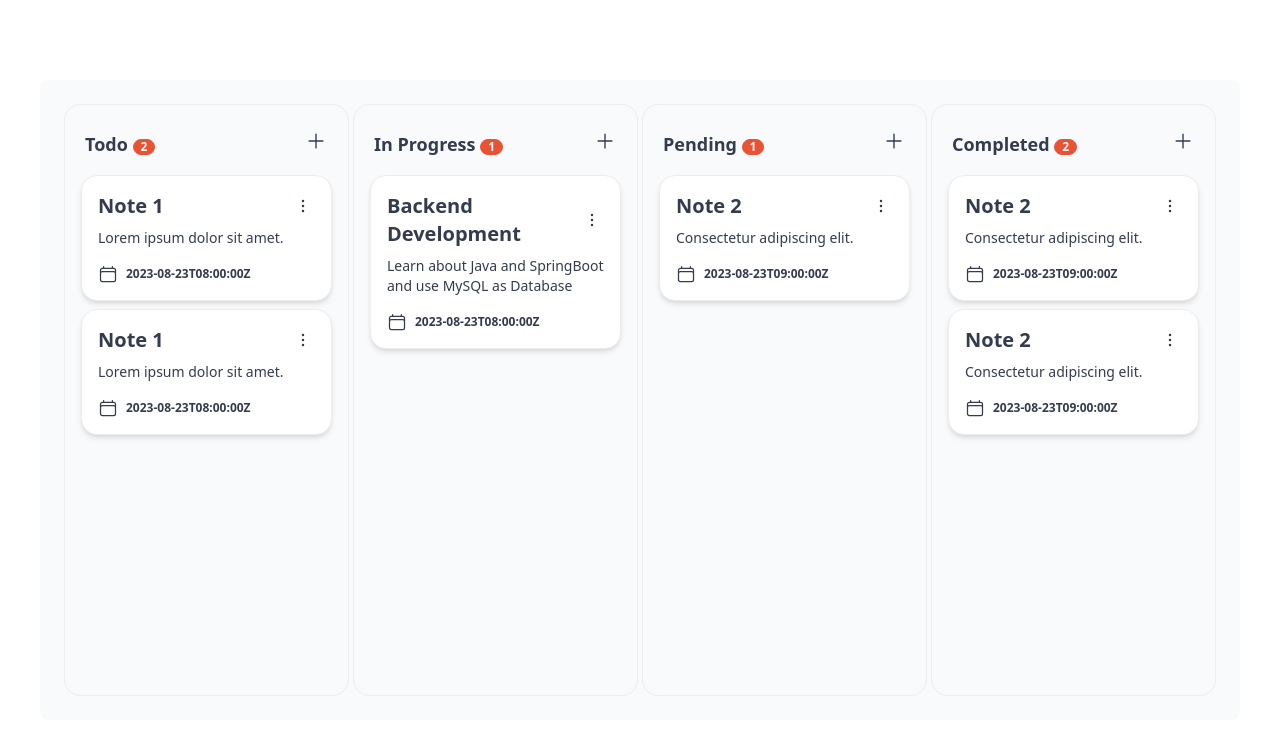
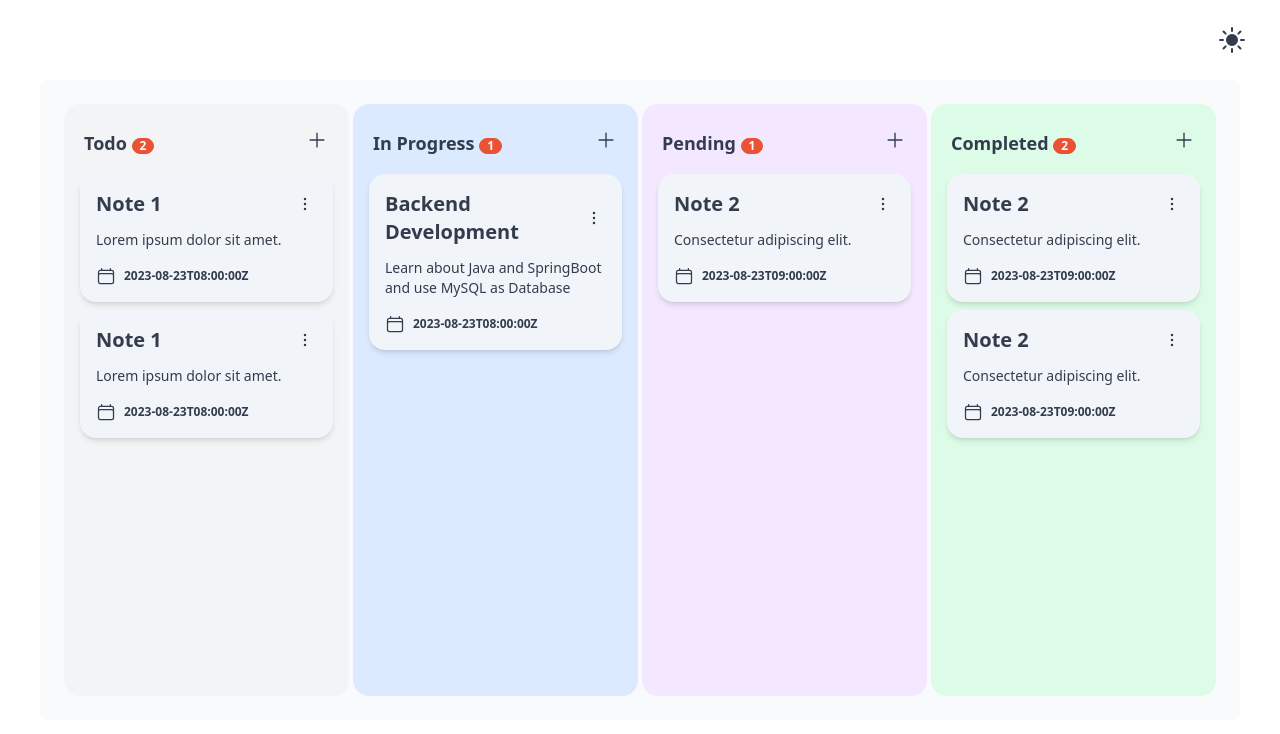
Before and after one commit to iampiku/Notepad, a Vue app: page / in a window 1280 px wide. Shown: the top 734 px of the page. Built offline with nearby package versions, Linux system fonts and the light colour scheme.

Commit message:
🖌️ theme switch integration in new layout

```diff
--- a/src/App.vue
+++ b/src/App.vue
@@ -16,7 +16,10 @@
 			v-model="showDeleteModal"
 			@onDelete="handleDeleteNote"
 		/>
-		<!-- <ThemeSwitch @onThemeChange="handleThemeSwitch" /> -->
+		<ThemeSwitch
+			class="absolute top-6 right-8"
+			@onThemeChange="handleThemeSwitch"
+		/>
 	</main>
 </template>
 
@@ -30,7 +33,7 @@ import { useNoteStore } from "@/store/NoteStore";
 const noteStore = useNoteStore();
 
 import NotesGrid from "@/components/Notes/NotesGrid.vue";
-// import ThemeSwitch from "@/components/ThemeSwitch.vue";
+import ThemeSwitch from "@/components/ThemeSwitch.vue";
 import AddNoteModal from "@/components/Modals/AddNoteModal.vue";
 import EditNoteModal from "@/components/Modals/EditNoteModal.vue";
 import DeleteNoteModal from "@/components/Modals/DeleteNoteModal.vue";
@@ -74,7 +77,7 @@ function handleDeleteNote(note?: INote) {
 	}
 }
 
-// function handleThemeSwitch(isDark: boolean) {
-// 	noteStore.updateCurrentTheme(isDark ? "night" : "emerald");
-// }
+function handleThemeSwitch(isDark: boolean) {
+	noteStore.updateCurrentTheme(isDark ? "night" : "emerald");
+}
 </script>
--- a/src/components/Notes/NoteCard.vue
+++ b/src/components/Notes/NoteCard.vue
@@ -1,7 +1,10 @@
 <template>
 	<div
 		draggable="true"
-		:class="`card card-bordered ${bgColor} p-4 text-sm cursor-move max-w-xs shadow-md`"
+		:class="{
+			'bg-slate-800': noteStore.getCurrentTheme === 'night',
+		}"
+		class="card card-compact bg-slate-100 p-4 text-sm cursor-move max-w-xs shadow-md"
 	>
 		<div class="card-title font-bold pb-2 justify-between">
 			<span>{{ props.note.title }}</span>
@@ -28,8 +31,14 @@
 			<Menu
 				v-if="showMenu"
 				class="absolute right-1 top-11"
-				@on-edit="emit('onEdit')"
-				@on-delete="emit('onDelete')"
+				@on-edit="
+					emit('onEdit');
+					showMenu = false;
+				"
+				@on-delete="
+					emit('onDelete');
+					showMenu = false;
+				"
 			></Menu>
 		</div>
 		<p class="pb-4">{{ props.note.note }}</p>
@@ -56,11 +65,11 @@
 </template>
 
 <script setup lang="ts">
-import { ref, computed } from "vue";
+import { ref } from "vue";
 
 import INote from "@/interface/INote";
 
-import Menu from "@/components/Form/Menus.vue";
+import Menu from "@/components/form/Menus.vue";
 
 import { useNoteStore } from "@/store/NoteStore";
 const noteStore = useNoteStore();
@@ -74,11 +83,5 @@ const emit = defineEmits<{
 	(e: "onDelete"): void;
 }>();
 
-const bgColor = computed(() => {
-	return noteStore.getCurrentTheme === "emerald"
-		? "bg-white"
-		: "bg-primary-content";
-});
-
 const showMenu = ref<boolean>(false);
 </script>
--- a/src/components/Notes/NotesGrid.vue
+++ b/src/components/Notes/NotesGrid.vue
@@ -1,12 +1,29 @@
 <template>
 	<div
 		id="todo-container"
+		:class="[
+			noteStore.getCurrentTheme === 'night' ? 'bg-slate-700' : 'bg-slate-50',
+		]"
 		class="grid gap-1 sm:grid-cols-1 md:grid-cols-2 lg:grid-cols-4 bg-slate-50 p-6 my-20 md:mx-10 rounded-lg"
 	>
 		<div
 			:key="index"
-			v-for="(note, index) in notes"
-			:class="`card card-bordered ${note.bgColor}`"
+			v-for="(note, index) in notesContainer"
+			class="card"
+			:class="{
+				'bg-gray-100': note.title === 'Todo',
+				'bg-blue-100': note.title === 'In Progress',
+				'bg-purple-100': note.title === 'Pending',
+				'bg-green-100': note.title === 'Completed',
+				'bg-gray-900':
+					note.title === 'Todo' && noteStore.getCurrentTheme === 'night',
+				'bg-blue-950':
+					note.title === 'In Progress' && noteStore.getCurrentTheme === 'night',
+				'bg-purple-950':
+					note.title === 'Pending' && noteStore.getCurrentTheme === 'night',
+				'bg-green-950':
+					note.title === 'Completed' && noteStore.getCurrentTheme === 'night',
+			}"
 		>
 			<div class="card-title flex justify-between px-5 pt-6">
 				<span class="font-semibold text-lg"
@@ -88,30 +105,22 @@ const emit = defineEmits<{
 	(e: "onDelete", note: INote): void;
 }>();
 
-const colorShade = computed(() => {
-	return noteStore.getCurrentTheme === "emerald" ? "100" : "900";
-});
-
-const notes = computed(() => {
+const notesContainer = computed(() => {
 	return [
 		{
 			title: "Todo",
-			bgColor: `bg-gray-${colorShade.value}`,
 			notes: noteStore.todoNotes,
 		},
 		{
 			title: "In Progress",
-			bgColor: `bg-blue-${colorShade.value}`,
 			notes: noteStore.inProgressNotes,
 		},
 		{
 			title: "Pending",
-			bgColor: `bg-purple-${colorShade.value}`,
 			notes: noteStore.pendingNotes,
 		},
 		{
 			title: "Completed",
-			bgColor: `bg-green-${colorShade.value}`,
 			notes: noteStore.completedNotes,
 		},
 	];
--- a/src/components/ThemeSwitch.vue
+++ b/src/components/ThemeSwitch.vue
@@ -14,7 +14,7 @@
 				viewBox="0 0 24 24"
 				stroke-width="1.5"
 				stroke="currentColor"
-				class="swap-off fill-current w-6 h-6"
+				class="swap-off fill-current w-8"
 			>
 				<path
 					stroke-linecap="round"
@@ -28,7 +28,7 @@
 				viewBox="0 0 24 24"
 				stroke-width="1.5"
 				stroke="currentColor"
-				class="swap-on fill-current w-6 h-6"
+				class="swap-on fill-current w-8"
 			>
 				<path
 					stroke-linecap="round"
--- a/src/components/form/Menus.vue
+++ b/src/components/form/Menus.vue
@@ -1,5 +1,10 @@
 <template>
-	<ul class="bg-slate-100 px-3 py-1 border-2 rounded-xl cursor-pointer">
+	<ul
+		:class="[
+			noteStore.getCurrentTheme === 'emerald' ? 'bg-slate-100' : 'bg-slate-800',
+		]"
+		class="px-3 py-1 border-2 rounded-xl cursor-pointer"
+	>
 		<li>
 			<a
 				data-tip="Edit"
@@ -48,5 +53,7 @@
 </template>
 
 <script setup lang="ts">
+import { useNoteStore } from "@/store/NoteStore";
+const noteStore = useNoteStore();
 const emit = defineEmits<{ (e: "onEdit"): void; (e: "onDelete"): void }>();
 </script>
```
